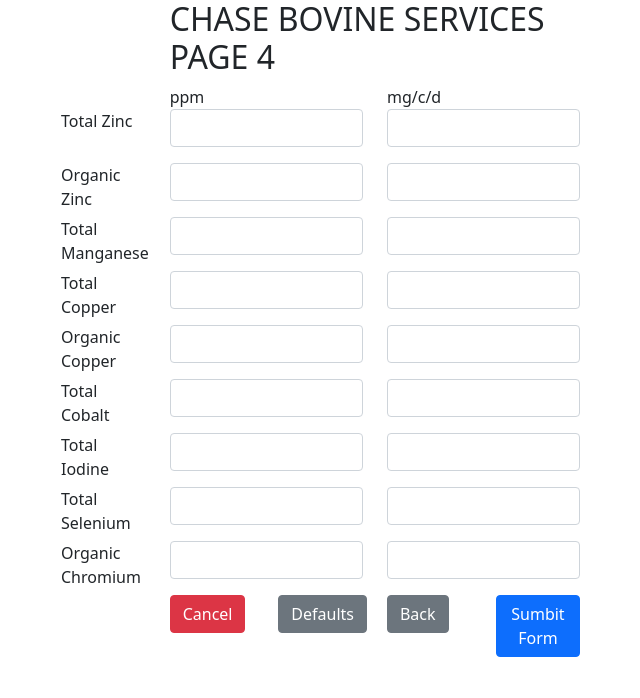
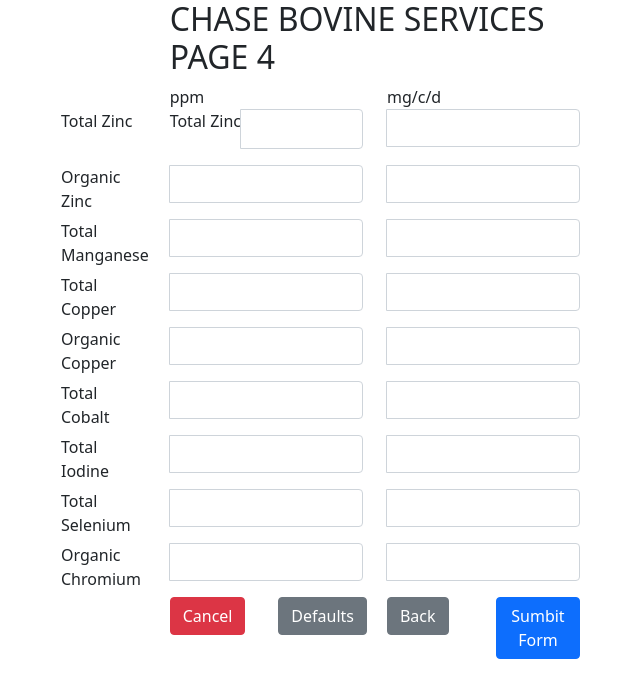
Before and after one commit to Raggii/Website-Test, a React (Create React App) app in the folder frontend/: page /DataCollect4 in a window 1280 px wide. Shown: the top 698 px of the page, without its empty margins (265-905 px from the left). Built offline with nearby package versions, Linux system fonts and the light colour scheme; no server answers.

Commit message:
Update 0.1.0
Added top bar with transitions

```diff
--- a/frontend/src/views/BaseComps/Input.js
+++ b/frontend/src/views/BaseComps/Input.js
@@ -1,11 +1,11 @@
 import React from 'react'
 
-export default function Input({name, isText}) {
+export default function Input({name}) {
     return (
 
 
         <div class="input-group mb-3">
-            { isText == false ? null :<span class="input-group-text" id="inputGroup-sizing-default">{name}</span>}
+            <p>{name}</p>
             <input type="text" class="form-control" aria-label="Sizing example input" aria-describedby="inputGroup-sizing-default"/>
         </div>
     )
--- a/frontend/src/views/Dashboard.css
+++ b/frontend/src/views/Dashboard.css
@@ -18,10 +18,32 @@
 /* need to set to a different  */
 #wrapper-menu-displayed #sidebar-wrapper {
   width: 250px;
+  transition: ease-in 300ms;
 }
 
 #wrapper-menu-displayed #page-content-wrapper {
   padding-left: 250px;
+  transition: ease-in 300ms;
+}
+
+#wrapper-menu-displayed #top-nav {
+  padding-left: 250px;
+  transition: ease-in 300ms;
+}
+
+#wrapper-menu-disabled #sidebar-wrapper {
+  width: 0;
+  transition: ease-out 300ms;
+}
+
+#wrapper-menu-disabled #page-content-wrapper {
+  padding-left: 0;
+  transition: ease-out 300ms;
+}
+
+#wrapper-menu-disabled #top-nav {
+  padding-left: 0;
+  transition: ease-out 300ms;
 }
 
 .sidebar-nav {
--- a/frontend/src/views/Dashboard.js
+++ b/frontend/src/views/Dashboard.js
@@ -16,18 +16,21 @@ import NavItem from './Pages/NavItem';
 
 export default function Dashboard() {
 
+const [display, setDisplay] = useState(false);
 
-const [display, setDisplay] = useState(false);
-// changes between the 5 different pages
+const toggleNav = () => {
+  setDisplay(!display)
+}
+
 
 const [page, setPage] = useState(0);
 
 
   return (
-    <div id={display ? "wrapper" : "wrapper-menu-displayed"}>
+    <div id={display ? "wrapper-menu-disabled" : "wrapper-menu-displayed"}>
 
         {/*Side bar stuff */}
-        {/* <div id="sidebar-wrapper">
+        <div id="sidebar-wrapper">
            <ul className="sidebar-nav">
               <p><img src={logoImage} className="img-fluid" alt=""/> </p>
               <li><a onClick={() => setPage(0)} >Dashboard</a></li>
@@ -37,13 +40,13 @@ const [page, setPage] = useState(0);
               <li><a onClick={() => setPage(4)} >Milk Revenue</a></li>
               <li><a onClick={() => setPage(5)} >Place Order</a></li>
            </ul>
-        </div> */}
+        </div>
 
-        <div>
-          <TopNav>
-            <li>plzS</li>
-            <li>plzS</li>
-            <li>plzS</li>
+        <div  id="top-nav">
+          <TopNav toggle = {toggleNav}>
+            <NavItem icon="Yes"></NavItem>
+            <NavItem icon="DAn"></NavItem>
+            <NavItem icon="Kwl"></NavItem>
 
           </TopNav>
         </div>
@@ -54,8 +57,7 @@ const [page, setPage] = useState(0);
             <div className="row">
               <div className="col-lg-12">
                 <p className="fs-1">Home Page</p>
-                <a className="btn btn-success" id="menu-toggle"
-                onClick={() =>setDisplay(!display)}>Open Menu</a>
+
                 <div>
                   {page == 0 ?
                     <DashboardMain></DashboardMain>:
--- a/frontend/src/views/InitialInputs/ForthPage.js
+++ b/frontend/src/views/InitialInputs/ForthPage.js
@@ -35,10 +35,10 @@ export default function ForthPage() {
                     </div>
 
                     <div class="col-2">
-                        <Input isText = {false}></Input>
+                        <Input name="Total Zinc"></Input>
                     </div>
                     <div class="col-2">
-                        <Input isText = {false}></Input>
+                        <Input  ></Input>
 
                     </div>
                 </div>
@@ -52,11 +52,11 @@ export default function ForthPage() {
 
                     </div>
                     <div class="col-2">
-                        <Input isText = {false}></Input>
+                        <Input  ></Input>
 
                     </div>
                     <div class="col-2">
-                        <Input isText = {false}></Input>
+                        <Input  ></Input>
 
                     </div>
                 </div>
@@ -69,11 +69,11 @@ export default function ForthPage() {
 
                     </div>
                     <div class="col-2">
-                        <Input isText = {false}></Input>
+                        <Input  ></Input>
 
                     </div>
                     <div class="col-2">
-                        <Input isText = {false}></Input>
+                        <Input  ></Input>
 
                     </div>
                 </div>
@@ -86,11 +86,11 @@ export default function ForthPage() {
 
                     </div>
                     <div class="col-2">
-                        <Input isText = {false}></Input>
+                        <Input  ></Input>
 
                     </div>
                     <div class="col-2">
-                        <Input isText = {false}></Input>
+                        <Input  ></Input>
 
                     </div>
                 </div>
@@ -104,11 +104,11 @@ export default function ForthPage() {
 
                     </div>
                     <div class="col-2">
-                        <Input isText = {false}></Input>
+                        <Input  ></Input>
 
                     </div>
                     <div class="col-2">
-                        <Input isText = {false}></Input>
+                        <Input  ></Input>
                     </div>
                 </div>
 
@@ -120,11 +120,11 @@ export default function ForthPage() {
 
                     </div>
                     <div class="col-2">
-                        <Input isText = {false}></Input>
+                        <Input  ></Input>
 
                     </div>
                     <div class="col-2">
-                        <Input isText = {false}></Input>
+                        <Input  ></Input>
 
                     </div>
                 </div>
@@ -137,11 +137,11 @@ export default function ForthPage() {
 
                     </div>
                     <div class="col-2">
-                        <Input isText = {false}></Input>
+                        <Input  ></Input>
 
                     </div>
                     <div class="col-2">
-                        <Input isText = {false}></Input>
+                        <Input  ></Input>
                     </div>
                 </div>
 
@@ -153,11 +153,11 @@ export default function ForthPage() {
 
                     </div>
                     <div class="col-2">
-                        <Input isText = {false}></Input>
+                        <Input  ></Input>
 
                     </div>
                     <div class="col-2">
-                        <Input isText = {false}></Input>
+                        <Input  ></Input>
 
 
                     </div>
@@ -171,12 +171,12 @@ export default function ForthPage() {
 
                     </div>
                     <div class="col-2">
-                        <Input isText = {false}></Input>
+                        <Input ></Input>
 
 
                     </div>
                     <div class="col-2">
-                        <Input isText = {false}></Input>
+                        <Input ></Input>
 
                     </div>
                 </div>
--- a/frontend/src/views/Pages/PagesCss/TopNav.css
+++ b/frontend/src/views/Pages/PagesCss/TopNav.css
@@ -24,6 +24,8 @@
   height: 100%;
   display: flex;
   justify-content: flex-end;
+  align-items: center;
+  flex-direction: row;
 }
 
 /* <li> */
--- a/frontend/src/views/Pages/TopNav.js
+++ b/frontend/src/views/Pages/TopNav.js
@@ -1,4 +1,5 @@
 import React from 'react'
+import { useState } from 'react'
 import "./PagesCss/TopNav.css"
 
 
@@ -6,6 +7,8 @@ export default function TopNav(props) {
     return (
 
         <nav className="navbar">
+            <a className="btn btn-success" id="menu-toggle"
+                onClick={() =>props.toggle()}>Open Menu</a>
             <ul ul className="navbar-nav">{props.children}</ul>
         </nav>
     )
```
